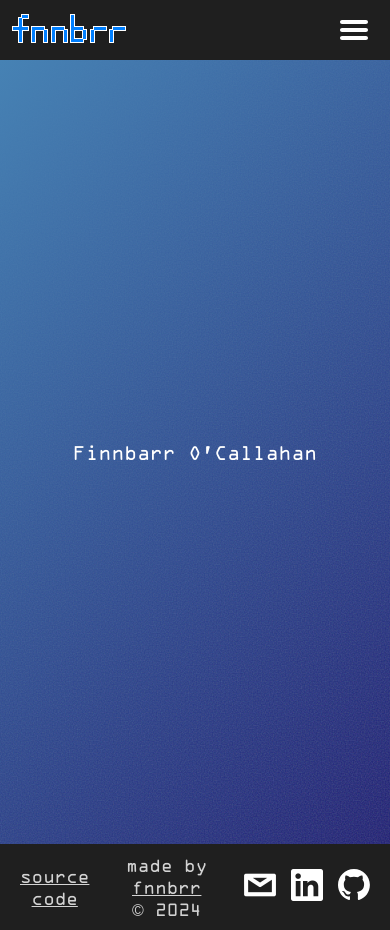
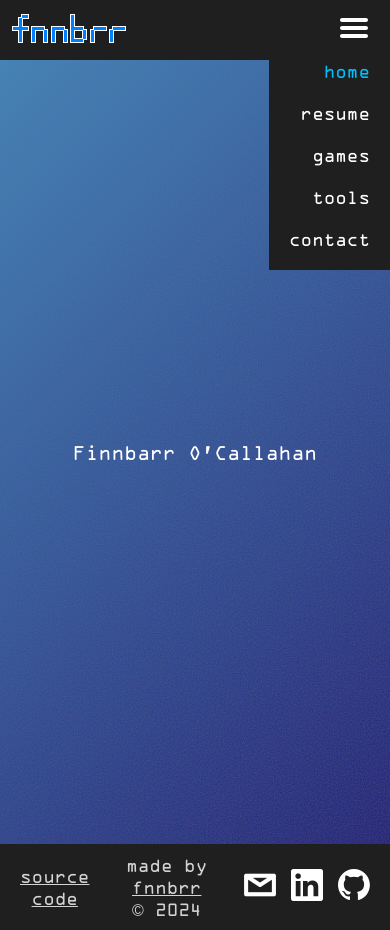
Before and after one commit to fnnbrr/personal-site, a React (Create React App) app: page / in a window 390 px wide. Both pictures are taken after a click on the picture 354 px from the left and 30 px from the top of the page. Built offline with nearby package versions, Linux system fonts and the light colour scheme.

Commit message:
Partial progress on vertical menu for mobile

```diff
--- a/src/Header.css
+++ b/src/Header.css
@@ -30,7 +30,7 @@
 }
 
 .link-dropdown {
-    display: none;
+    display: flex;
     flex-direction: column;
     align-items: center;
 }
@@ -64,10 +64,20 @@
     margin-left: auto;
 }
 
-.hamburger-button:hover {
+.hamburger-button img:hover {
     filter:
         drop-shadow(0px 0px 5px dodgerblue)
         drop-shadow(0px 0px 10px dodgerblue);
+}
+
+.links-horizontal {
+    display: none;
+}
+
+.links-vertical {
+    right: 0;
+    align-items: flex-end;
+    display: flex;
 }
 
 @media (min-width: 700px) {
@@ -75,7 +85,8 @@
         display: none;
     }
 
-    .link-dropdown {
+    .links-horizontal {
         display: flex;
+        flex-direction: row;
     }
 }
--- a/src/Header.tsx
+++ b/src/Header.tsx
@@ -1,28 +1,40 @@
-import React, {ReactElement } from "react";
+import React, { useState, PropsWithChildren } from "react";
 import './Header.css'
 import { Link, NavLink } from "react-router-dom"
 
-function MenuHamburger() {
-    function OnClick() {
-        console.log("hi");
+function MenuHamburger({children}: PropsWithChildren) {
+    const [isExpanded, setIsExpanded] = useState<boolean>(false);
+
+    function OnClick(): void {
+        setIsExpanded(!isExpanded);
     }
 
+    const linksVertical = (
+        <div className={"dropdown-list links-vertical"}>
+            {children}
+        </div>
+    );
+
     return (
-        <img
-            src={"hamburger_icon_white.svg"}
-            alt={"navigation hamburger menu"}
-            className={"hamburger-button"}
-            onClick={OnClick}/>
+        <div className={"hamburger-button"}>
+            <img
+                src={"hamburger_icon_white.svg"}
+                alt={"navigation hamburger menu"}
+                onClick={OnClick}>
+            </img>
+            <>
+                {isExpanded ? linksVertical : <></>}
+            </>
+        </div>
     )
 }
 
 interface HeaderLinkProps {
     route: string;
     label: string;
-    children?: ReactElement[];
 }
 
-function HeaderLink({route, label, children}: HeaderLinkProps) {
+function HeaderLink({route, label, children}: PropsWithChildren<HeaderLinkProps>) {
     return (
         <div className="link-dropdown">
             <NavLink
@@ -40,6 +52,22 @@ function HeaderLink({route, label, children}: HeaderLinkProps) {
     );
 }
 
+function HeaderLinks() {
+    return (
+        <>
+            <HeaderLink route={"/"} label={"home"}/>
+            <HeaderLink route={"/resume"} label={"resume"}/>
+            <HeaderLink route={"/games"} label={"games"}>
+                <HeaderLink route={"/games/gunarmed"} label={"gunarmed"} key={"gunarmed"}/>
+                <HeaderLink route={"/games/automagical"} label={"Automagical"} key={"automagical"}/>
+                <HeaderLink route={"/games/scoober-splat"} label={"Scoober Splat"} key={"scoober-splat"}/>
+            </HeaderLink>
+            <HeaderLink route={"/tools"} label={"tools"}/>
+            <HeaderLink route={"/contact"} label={"contact"}/>
+        </>
+    )
+}
+
 export default function Header() {
     return (
         <div className={"Header"}>
@@ -47,17 +75,13 @@ export default function Header() {
                 <img src={"fnnbrr_logo_outlined_2x.png"} alt={"https://fnnbrr.com"}/>
             </Link>
 
-            <HeaderLink route={"/"} label={"home"}/>
-            <HeaderLink route={"/resume"} label={"resume"}/>
-            <HeaderLink route={"/games"} label={"games"} children={[
-                <HeaderLink route={"/games/gunarmed"} label={"gunarmed"} key={"gunarmed"}/>,
-                <HeaderLink route={"/games/automagical"} label={"Automagical"} key={"automagical"}/>,
-                <HeaderLink route={"/games/scoober-splat"} label={"Scoober Splat"} key={"scoober-splat"}/>
-            ]}/>
-            <HeaderLink route={"/tools"} label={"tools"}/>
-            <HeaderLink route={"/contact"} label={"contact"}/>
+            <div className={"links-horizontal"}>
+                <HeaderLinks/>
+            </div>
 
-            <MenuHamburger/>
+            <MenuHamburger>
+                <HeaderLinks/>
+            </MenuHamburger>
         </div>
     );
 }
```
